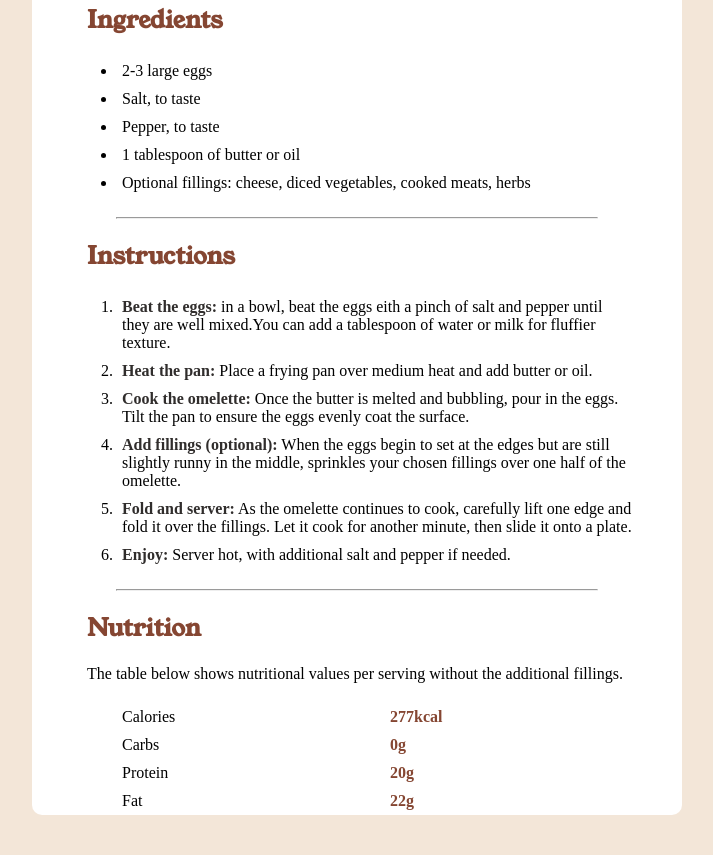
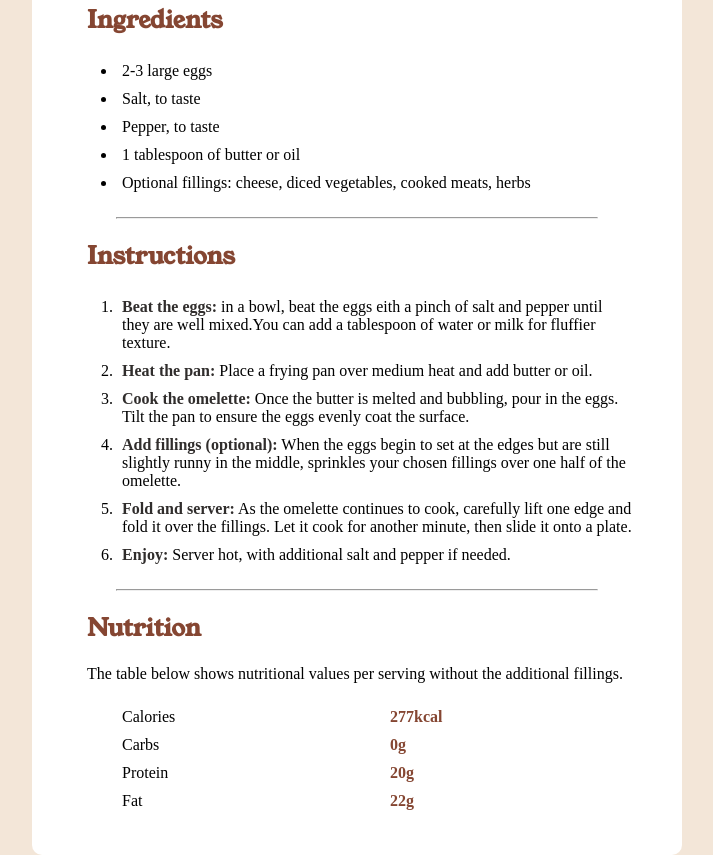
Before and after one commit to CarlosVinicius01/Pagina-de-Receitas, a plain HTML site: page index.html in a window 1280 px wide. Shown: the part 617-1472 px from the top of the page, without its empty margins (283-996 px from the left). Before the commit the page ends 1432 px from the top, so only its background shows below. Drawn offline with Linux system fonts and the light colour scheme.

Commit message:
Update media-query.css

```diff
--- a/styles/media-query.css
+++ b/styles/media-query.css
@@ -20,4 +20,8 @@
     img {
         border-radius: 10px;
     }
+
+    .coluns {
+        padding-bottom: 40px;
+    }
 }
```
